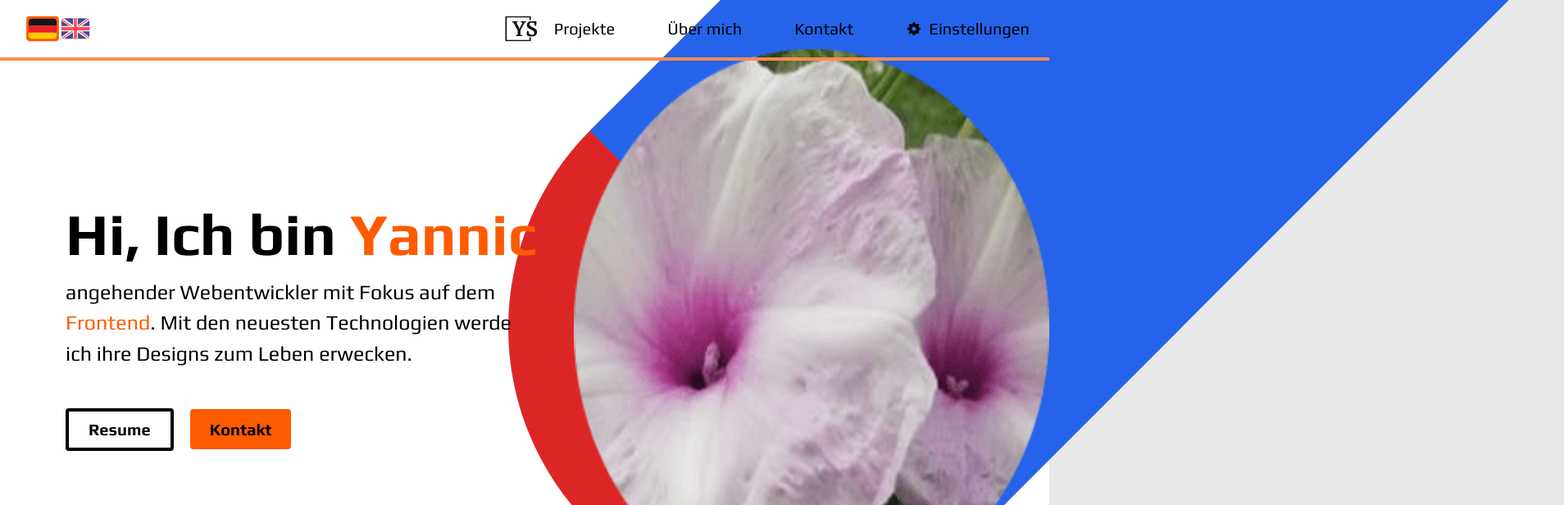
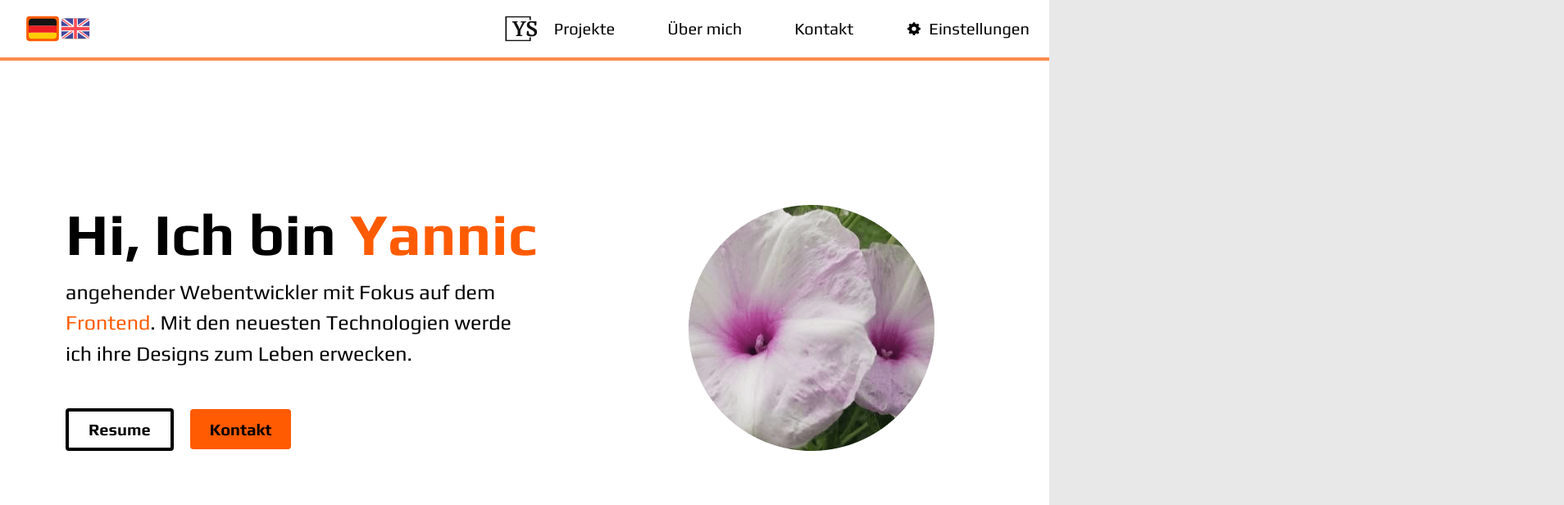
Before and after one commit to SchmittYannic/portfolio_ys, a React (Vite) app: page / in a window 1280 px wide. Shown: the top 616 px of the page at 82% size, 1908 px wide, since content can reach past the window. Built offline with nearby package versions, Linux system fonts and the light colour scheme.

Commit message:
Updates Hero

```diff
--- a/src/components/Hero.tsx
+++ b/src/components/Hero.tsx
@@ -13,22 +13,25 @@ const Hero = () => {
 
 
     return (
-        <section className="hero-section relative w-full lg:h-screen">
+        <section className="hero-section relative w-full lg:h-screen lg:pt-0 pt-32">
+
             <div className="hero-background absolute inset-0 flex justify-end -z-1">
-                <div className="w-[50%] flex items-center">
+                <div className="lg:w-[50%] w-full flex items-center overflow-hidden">
                     <div className="max-w-[960px] w-full relative">
-                        <div className="img-background absolute top-[50%] left-[50%] -translate-x-1/2 -translate-y-1/2 lg:w-[680px] lg:h-[680px] bg-red-600 rounded-bl-full rounded-br-full rotate-45" />
-                        <div className="rect-corner absolute bottom-[50%] left-[50%] w-[680px] h-[1000px] -translate-x-1/2 bg-blue-600 origin-bottom rotate-45" />
+                        <div className={`img-background absolute top-[50%] left-[50%] -translate-x-1/2 -translate-y-1/2 ${styles.heroImgWidth} ${styles.heroImgHeight} rounded-bl-full rounded-br-full rotate-45 ${bgColorClass900}`} />
+                        <div className={`rect-corner absolute bottom-[50%] left-[50%] ${styles.heroImgWidth} h-[1500px] -translate-x-1/2 origin-bottom rotate-45 ${bgColorClass900}`} />
                     </div>
                 </div>
             </div>
+
+
             <div className="hero-content absolute inset-0">
                 <div className="max-w-[1920px] min-w-[320px] h-full mx-auto flex lg:flex-row-reverse flex-col items-center">
                     <div className="hero-img-container w-[50%] flex justify-center">
                         <img
                             src={placeholderProfile}
                             alt=""
-                            className="lg:w-[680px] lg:h-[680px]"
+                            className={`${styles.heroImgHeight} ${styles.heroImgWidth}`}
                         />
                     </div>
 
```
